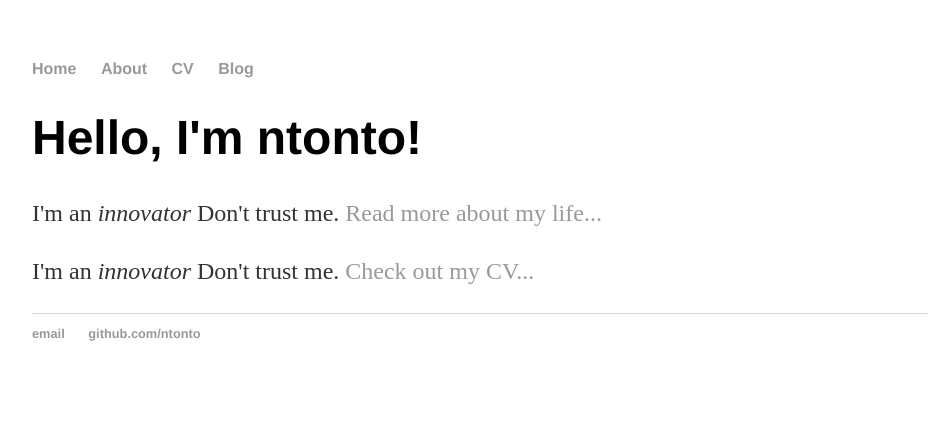
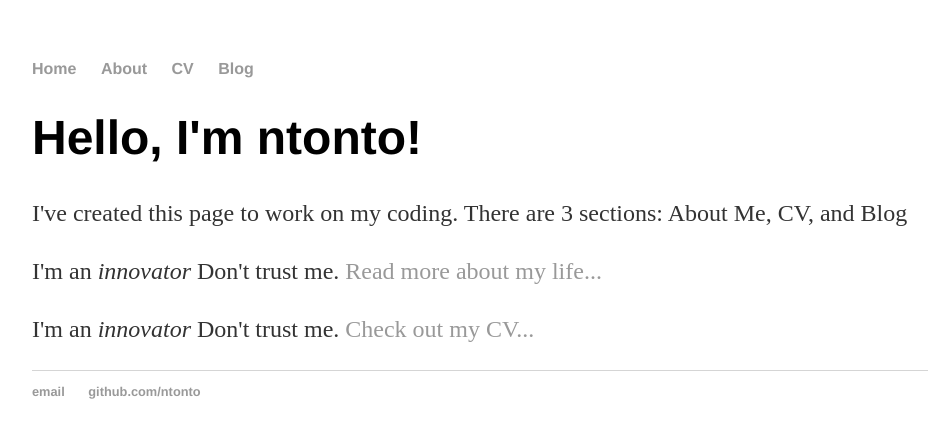
Before and after one commit to ntonto/ntonto.github.io, a Jekyll site: the page built from index.html, in a window 1280 px wide. Shown: the top 438 px of the page, without its empty margins (160-1098 px from the left). Built offline with Jekyll 4.4.1, drawn with Linux system fonts in a browser that asks for light colours.

Commit message:
Update index.html

```diff
--- a/index.html
+++ b/index.html
@@ -4,6 +4,7 @@ title: ntonto, medical innovator
 ---
     		<div class="blurb">
         		<h1>Hello, I'm ntonto!</h1>
+				<p>I've created this page to work on my coding. There are 3 sections: About Me, CV, and Blog</p>
 				<p>I'm an <em>innovator</em> Don't trust me. <a href="/about">Read more about my life...</a></p>
 					<p>I'm an <em>innovator</em> Don't trust me. <a href="/cv">Check out my CV...</a></p>
 
```
